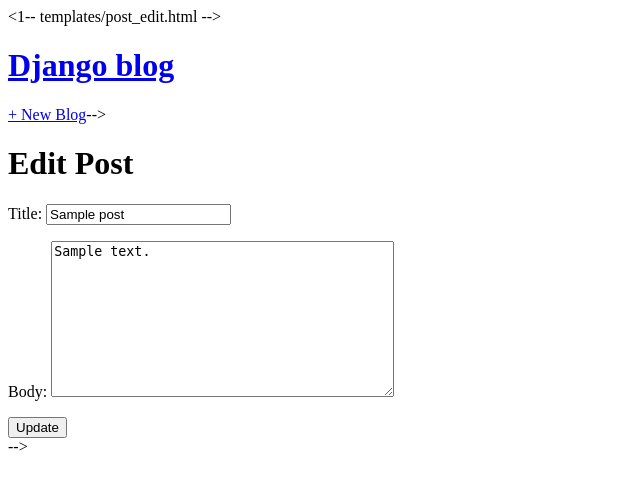
After one commit to LadyAudrey/my-first-blog, a Django app: page /post/1/edit/ in a window 1280 px wide. The commit adds this page. Shown: the top 490 px of the page, without its empty margins (0-640 px from the left). Run offline with Django 3.2, Linux system fonts and the light colour scheme; tables that the repository leaves empty hold one stand-in row (values such as "Sample post").

```diff
--- a/blogs/urls.py
+++ b/blogs/urls.py
@@ -1,8 +1,14 @@
 from django.urls import path
-from .views import BlogListView, BlogDetailView, BlogCreateView
+from .views import (
+    BlogListView,
+    BlogDetailView,
+    BlogCreateView,
+    BlogUpdateView,
+)
 
 urlpatterns = [
     path("post/new/", BlogCreateView.as_view(), name="post_new"),
     path("post/<int:pk>/", BlogDetailView.as_view(), name="post_detail"),
+    path("post/<int:pk>/edit/", BlogUpdateView.as_view(), name="post_edit"),
     path("", BlogListView.as_view(), name="home",)
 ]
--- a/blogs/views.py
+++ b/blogs/views.py
@@ -1,6 +1,6 @@
 from django.shortcuts import render
 from django.views.generic import ListView, DetailView
-from django.views.generic.edit import CreateView
+from django.views.generic.edit import CreateView, UpdateView
 
 from .models import Post
 
@@ -12,7 +12,12 @@
     model = Post
     template_name = "post_detail.html"
 
-class fromBlogCreateView(CreateView):
+class BlogCreateView(CreateView):
     model = Post
     template_name = "post_new.html"
     fields = ["title", "author", "body"]
+
+class BlogUpdateView(UpdateView):
+    model = Post
+    template_name = "post_edit.html"
+    fields = ["title", "body"]
--- a/templates/post_detail.html
+++ b/templates/post_detail.html
@@ -6,4 +6,6 @@
   <h2>{{ post.title }}</h2>
   <p>{{ post.body }}</p>
 </div>
+
+<a href="{% url 'post_edit' post.pk %}">+ Edit Blog Post</a>
 {% endblock content %}
--- /dev/null
+++ b/templates/post_edit.html
@@ -0,0 +1,11 @@
+<!DOCTYPE html>
+<1-- templates/post_edit.html -->
+{% extends "base.html" %}
+
+{% block content %}
+<h1> Edit Post</h1>
+<form action="" method="post">{% csrf_token %}
+  {{ form.as_p }}
+  <input type="submit" value="Update">
+</form>
+{% endblock content %}
```
